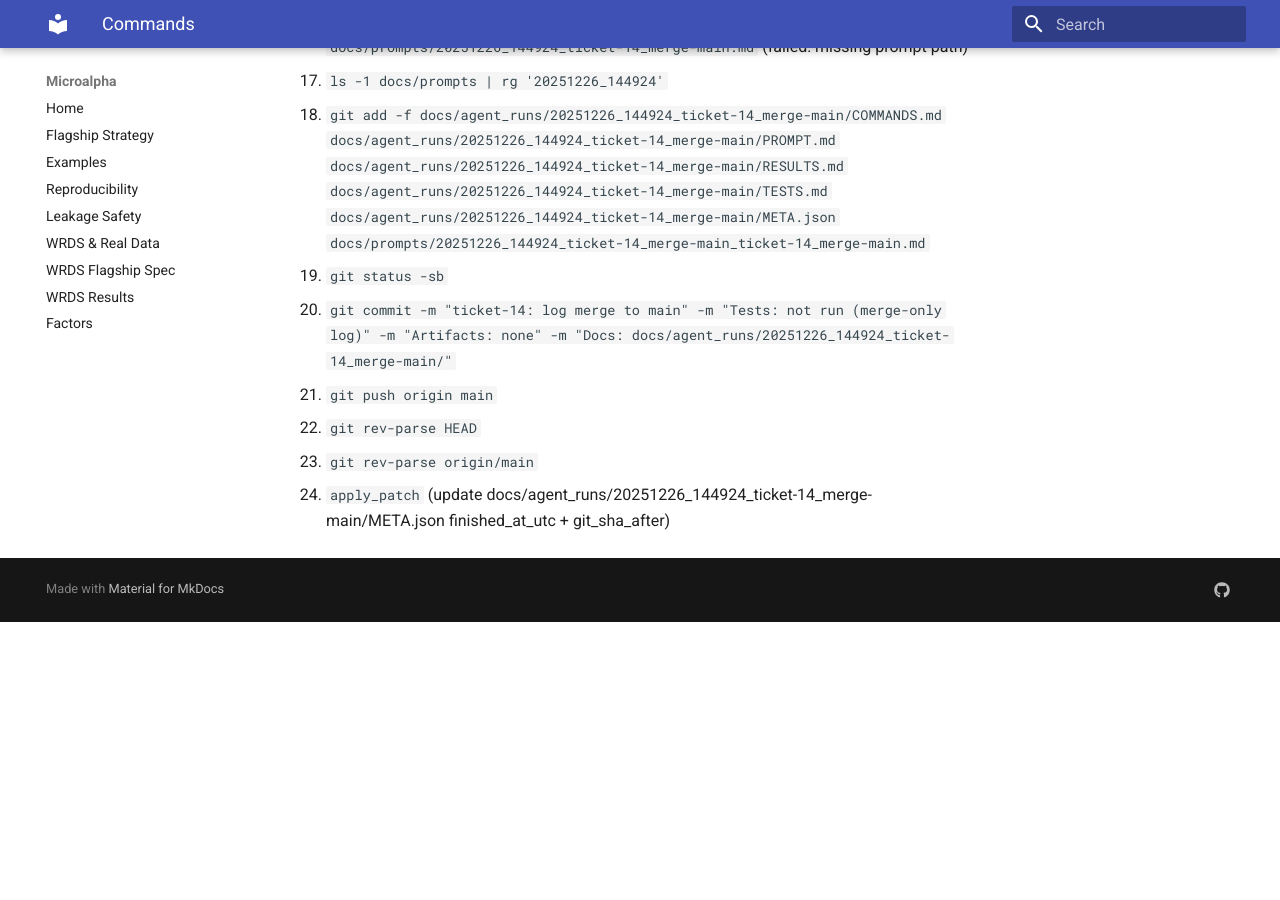
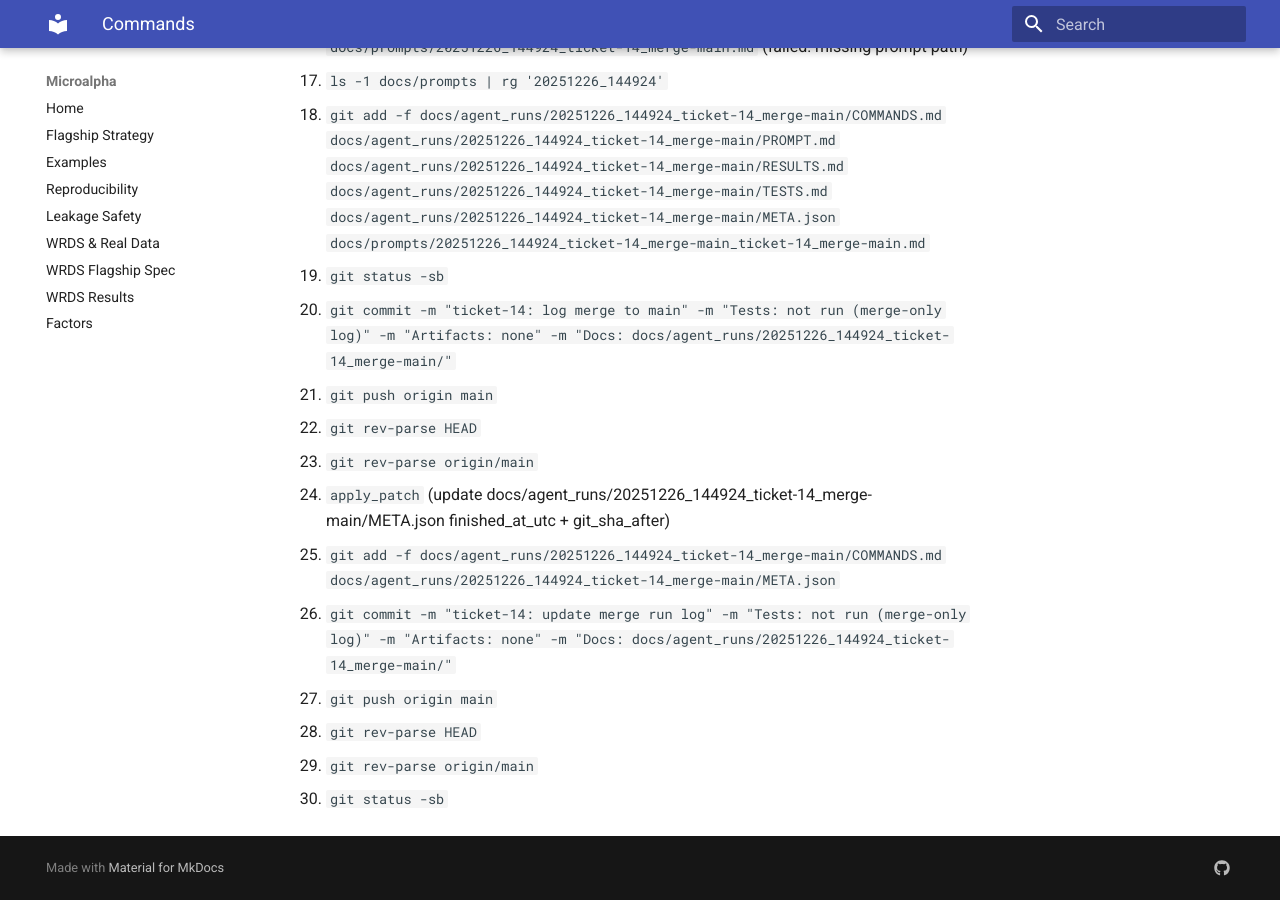
Before and after one commit to MateoBodon/microalpha, an MkDocs documentation site: the page built from docs/agent_runs/20251226_144924_ticket-14_merge-main/COMMANDS.md, in a window 1280 px wide and 900 px high, scrolled down 905 px. Built offline with MkDocs 1.6.1 and Material for MkDocs 9.7.7, drawn with Linux system fonts in a browser that asks for light colours; before the commit the page ends 1527 px from its top, so only the background shows below that.

Commit message:
ticket-14: finalize merge log commands
Tests: not run (merge-only log)

Artifacts: none

Docs: docs/agent_runs/20251226_144924_ticket-14_merge-main/

```diff
--- a/docs/agent_runs/20251226_144924_ticket-14_merge-main/COMMANDS.md
+++ b/docs/agent_runs/20251226_144924_ticket-14_merge-main/COMMANDS.md
@@ -24,3 +24,9 @@
 22. `git rev-parse HEAD`
 23. `git rev-parse origin/main`
 24. `apply_patch` (update docs/agent_runs/20251226_144924_ticket-14_merge-main/META.json finished_at_utc + git_sha_after)
+25. `git add -f docs/agent_runs/20251226_144924_ticket-14_merge-main/COMMANDS.md docs/agent_runs/20251226_144924_ticket-14_merge-main/META.json`
+26. `git commit -m "ticket-14: update merge run log" -m "Tests: not run (merge-only log)" -m "Artifacts: none" -m "Docs: docs/agent_runs/20251226_144924_ticket-14_merge-main/"`
+27. `git push origin main`
+28. `git rev-parse HEAD`
+29. `git rev-parse origin/main`
+30. `git status -sb`
```
